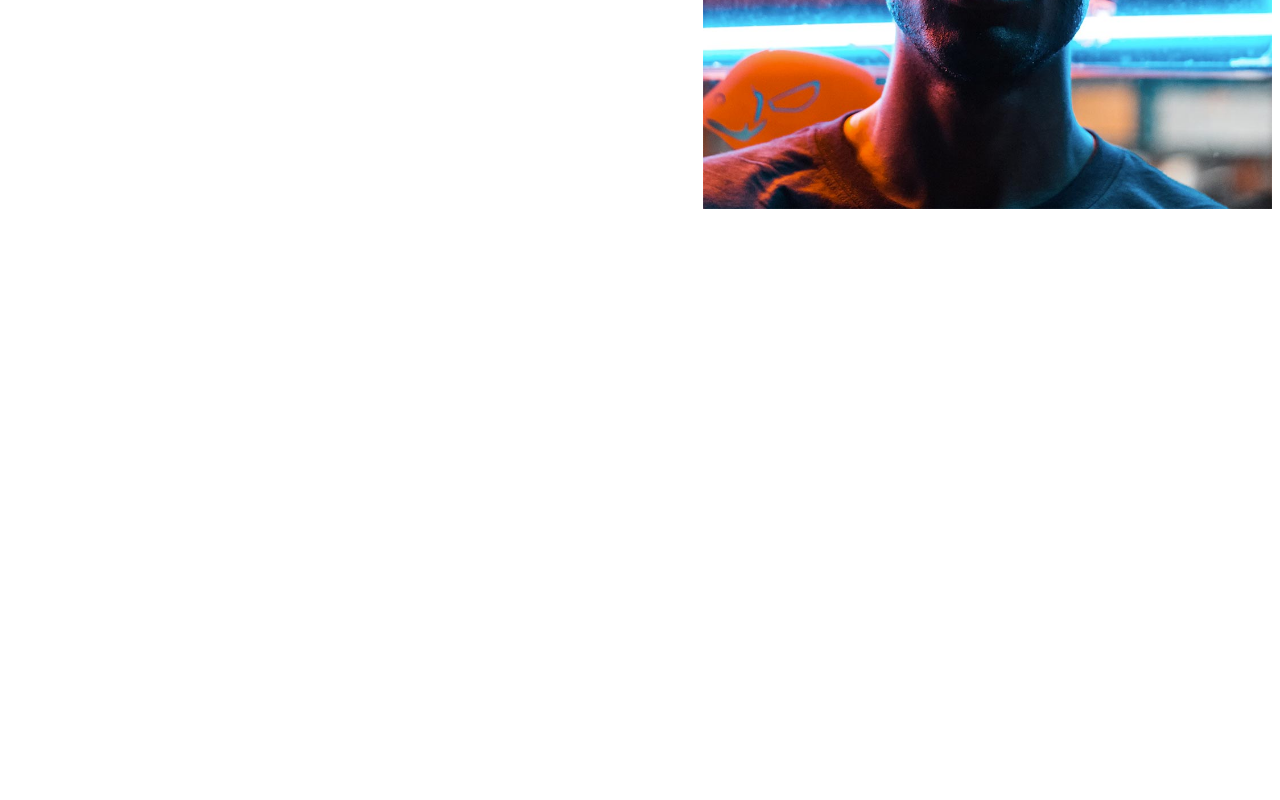
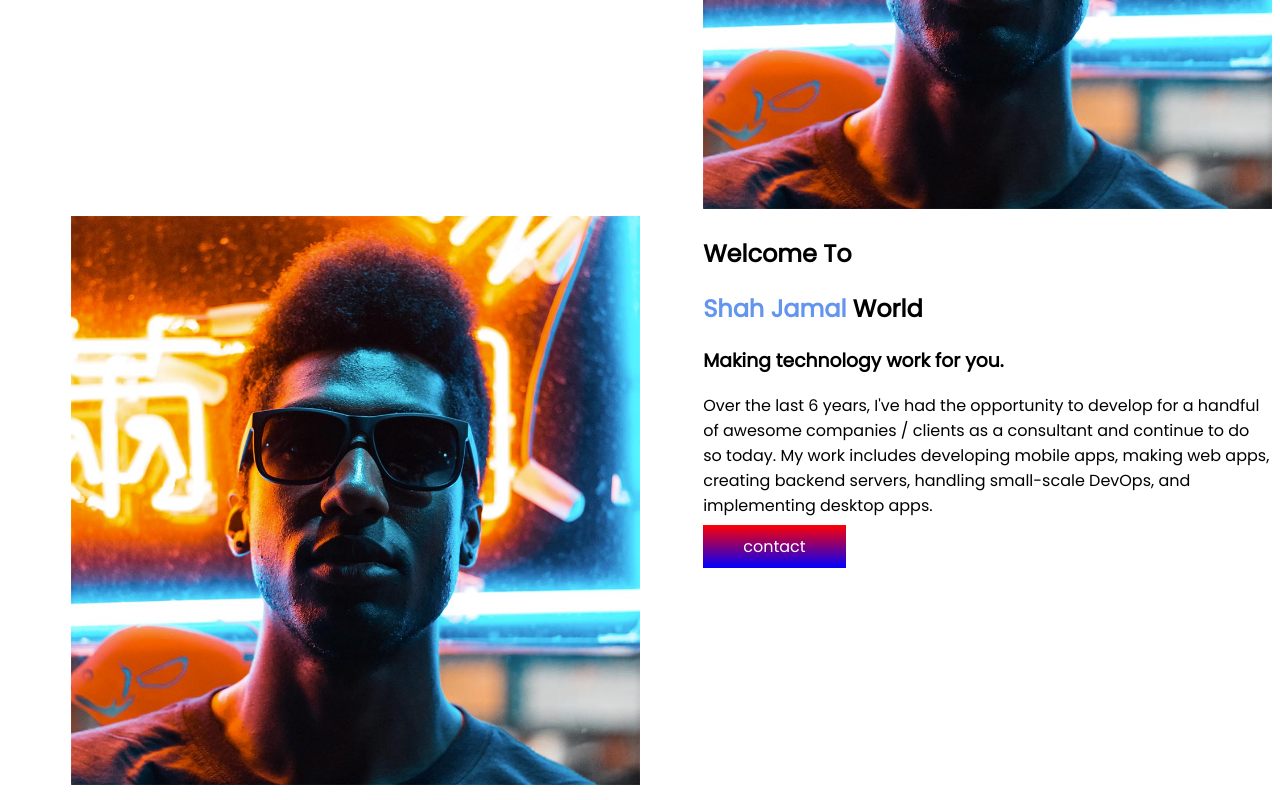
Before and after one commit to shah-jamal/my-portfolio, a plain HTML site: page index.html in a window 1280 px wide. Shown: the part 368-1168 px from the top of the page. Before the commit the page ends 800 px from the top, so only its background shows below. Drawn offline with Linux system fonts and the light colour scheme.

Commit message:
new section adde

```diff
--- a/index.html
+++ b/index.html
@@ -23,6 +23,19 @@
             <img src="img/test.jpg" alt="Jamal Picture"/>
         </div>
     </section>
+    <section>
+        <div class="width-hilf">
+            <img src="img/test.jpg" alt="Jamal Picture"/>
+        </div>
+        <div class="width-hilf">
+            <h1>Welcome To</h1>
+            <h1><span class="name">Shah Jamal</span> World</h1>
+            <h3>Making technology work for you.</h3>
+            <p>Over the last 6 years, I've had the opportunity to develop for a handful of awesome companies / clients as a consultant and continue to do so today. My work includes developing mobile apps, making web apps, creating backend servers, handling small-scale DevOps, and implementing desktop apps.</p>
+            <a class="link-btn" target="_blank" href="nagalay.com">contact</a>
+
+        </div>
+    </section>
 
 
 </body>
```
